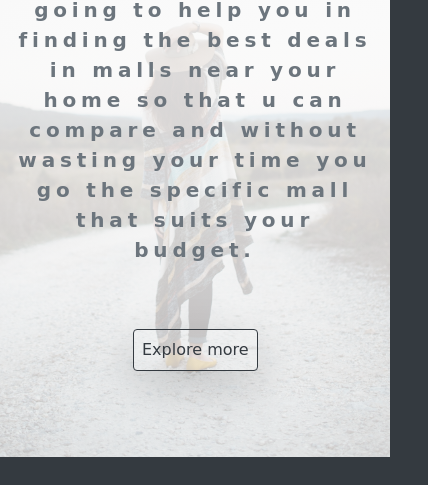
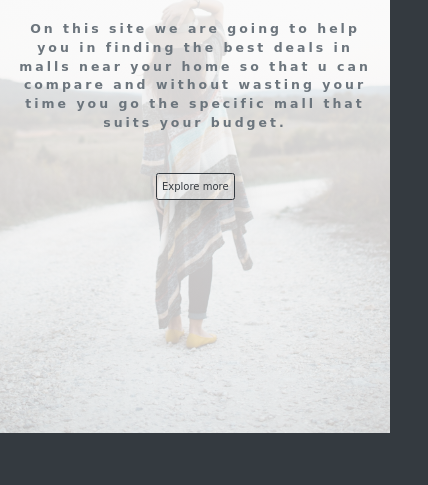
Before and after one commit to roopam527/discounts, a plain HTML site: page index.html in a window 390 px wide. Shown: the part 359-844 px from the top of the page, 428 px wide, since content can reach past the window. Drawn offline with nearby package versions, Linux system fonts and the light colour scheme; a web font is replaced by a local one.

Commit message:
response

```diff
--- a/sass/style.scss
+++ b/sass/style.scss
@@ -11,6 +11,9 @@
     margin: 0;
     padding: 0 ;
     font-family: 'Kavivanar', cursive;
+    @media (max-width:1000px) {
+       font-size: 10px;
+    }
 }
 h1{
     font-weight: 900 !important;
```
Also changed, not shown: sass/style.css, 1 other file.
